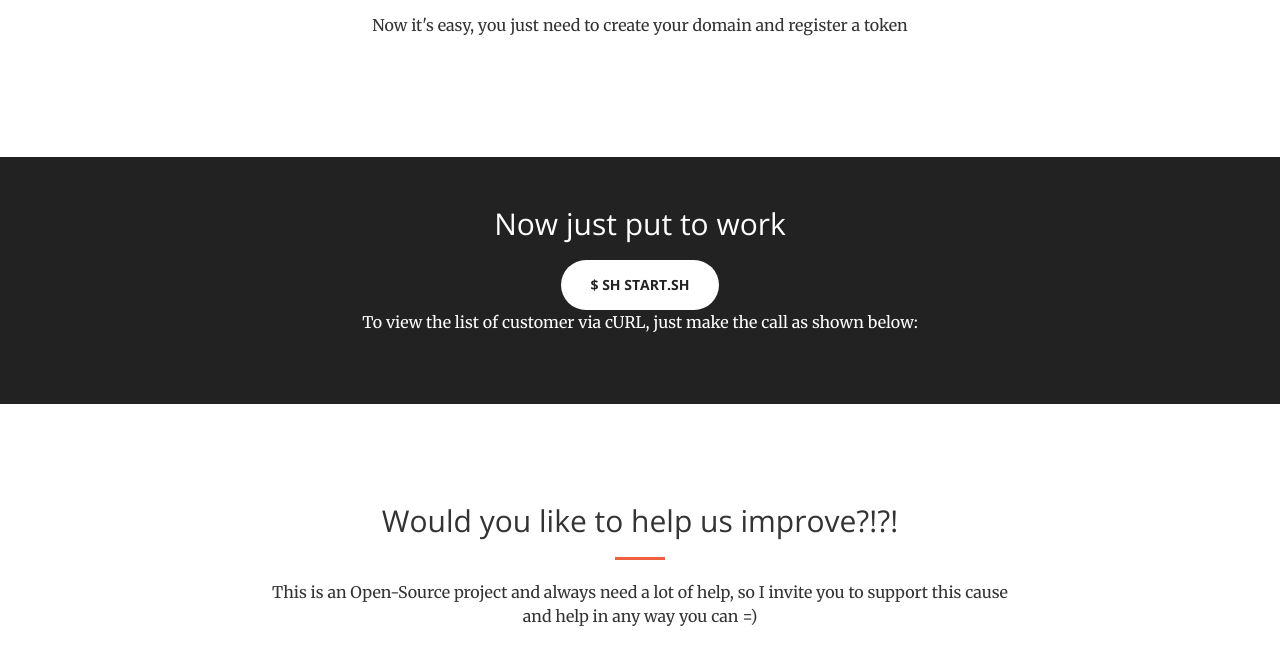
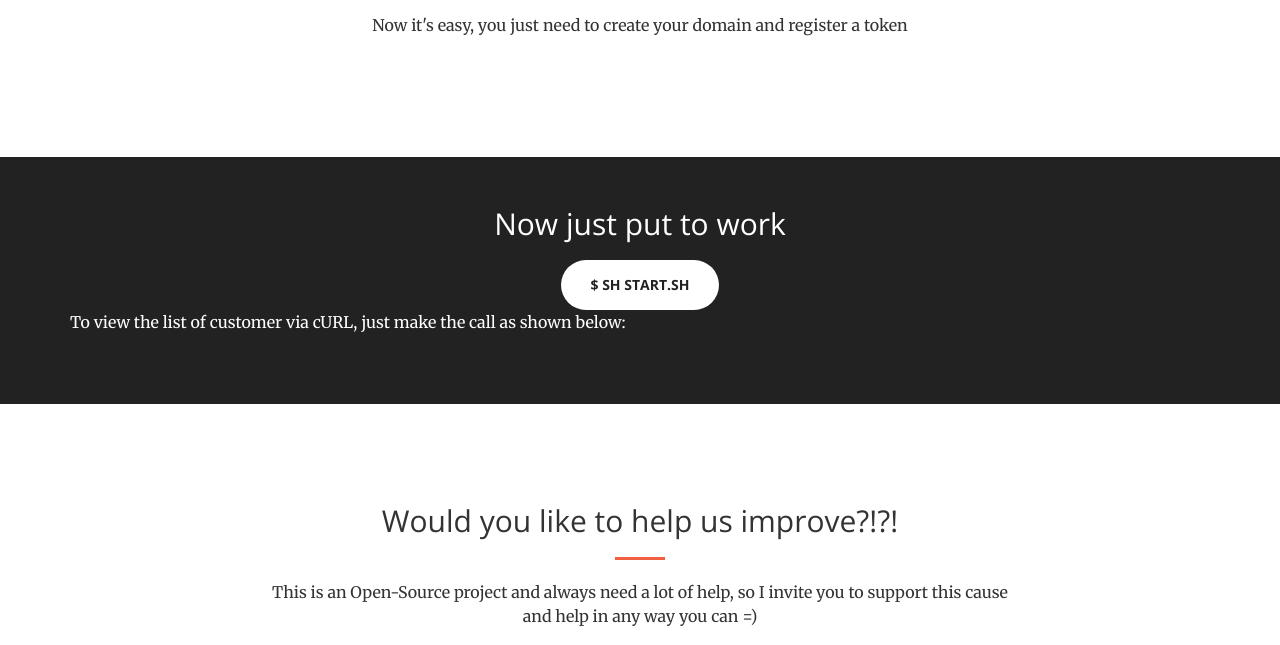
Before and after one commit to miamarti/nodejs-restful, a plain HTML site: page index.html in a window 1280 px wide. Shown: the part 1357-2002 px from the top of the page. Drawn offline with nearby package versions, Linux system fonts and the light colour scheme.

Commit message:
Update index.html

```diff
--- a/index.html
+++ b/index.html
@@ -123,6 +123,10 @@
             <div class="call-to-action">
                 <h2>Now just put to work</h2>
                 <a class="btn btn-default btn-xl wow tada">$ sh start.sh</a>
+            </div>
+        </div>
+        <div class="container">
+            <div class="call-to-action">
                 <p>
                 	To view the list of customer via cURL, just make the call as shown below:
                 	<script src="https://gist.github.com/miamarti/c98976f756b2c9acff89.js"></script>
```
